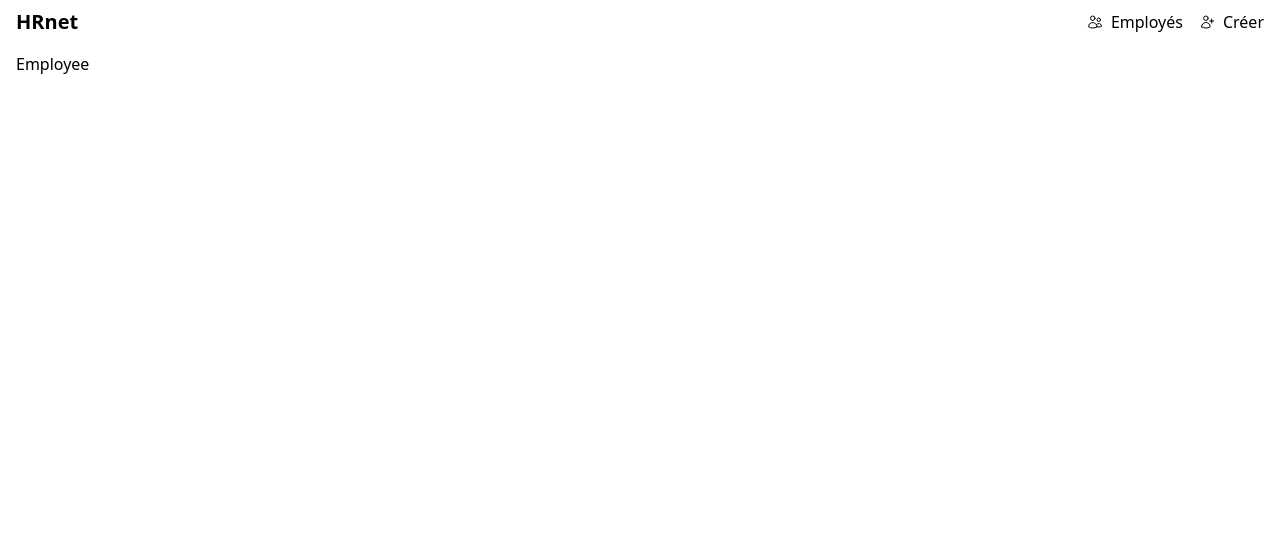
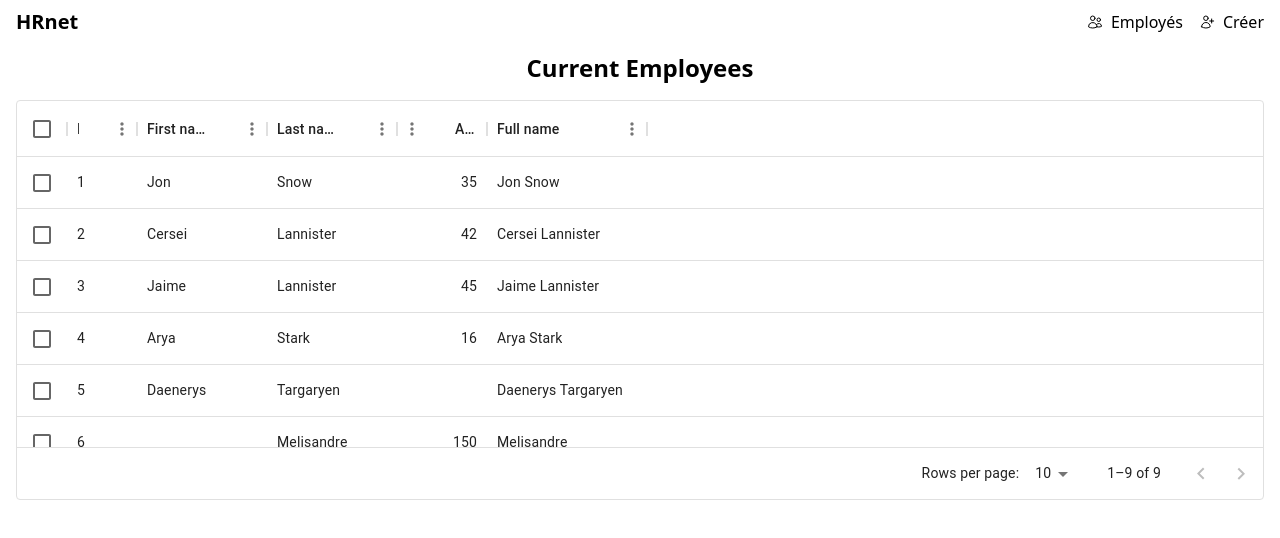
Before and after one commit to erischon/HRnet, a React (Vite) app: page /employee in a window 1280 px wide. Shown: the top 538 px of the page. Built offline with nearby package versions, Linux system fonts and the light colour scheme.

Commit message:
working on MUI Table / Data-grid

```diff
--- a/package.json
+++ b/package.json
@@ -10,6 +10,11 @@
     "preview": "vite preview"
   },
   "dependencies": {
+    "@emotion/react": "^11.11.0",
+    "@emotion/styled": "^11.11.0",
+    "@mui/icons-material": "^5.11.16",
+    "@mui/material": "^5.13.4",
+    "@mui/x-data-grid": "^6.6.0",
     "react": "^18.2.0",
     "react-dom": "^18.2.0",
     "react-hook-form": "^7.44.2",
--- a/src/components/CreateEmployeeForm.jsx
+++ b/src/components/CreateEmployeeForm.jsx
@@ -1,5 +1,5 @@
 import { useForm } from "react-hook-form";
-import { DevTool } from "@hookform/devtools";
+// import { DevTool } from "@hookform/devtools";
 
 import { states } from "../constants/states.list";
 import { departments } from "../constants/departments.list";
@@ -17,7 +17,7 @@
       state: "",
     },
   });
-  const { register, control, handleSubmit, formState } = form;
+  const { register, handleSubmit, formState } = form;
   const { errors } = formState;
 
   const onSubmit = (data) => {
@@ -233,7 +233,7 @@
         </button>
       </form>
 
-      <DevTool control={control} />
+      {/* <DevTool control={control} /> */}
     </>
   );
 }
--- /dev/null
+++ b/src/components/EmployeeTable.jsx
@@ -0,0 +1,54 @@
+import { DataGrid } from "@mui/x-data-grid";
+
+const columns = [
+  { field: "id", headerName: "ID", width: 70 },
+  { field: "firstName", headerName: "First name", width: 130 },
+  { field: "lastName", headerName: "Last name", width: 130 },
+  {
+    field: "age",
+    headerName: "Age",
+    type: "number",
+    width: 90,
+  },
+  {
+    field: "fullName",
+    headerName: "Full name",
+    description: "This column has a value getter and is not sortable.",
+    sortable: false,
+    width: 160,
+    valueGetter: (params) =>
+      `${params.row.firstName || ""} ${params.row.lastName || ""}`,
+  },
+];
+
+const rows = [
+  { id: 1, lastName: "Snow", firstName: "Jon", age: 35 },
+  { id: 2, lastName: "Lannister", firstName: "Cersei", age: 42 },
+  { id: 3, lastName: "Lannister", firstName: "Jaime", age: 45 },
+  { id: 4, lastName: "Stark", firstName: "Arya", age: 16 },
+  { id: 5, lastName: "Targaryen", firstName: "Daenerys", age: null },
+  { id: 6, lastName: "Melisandre", firstName: null, age: 150 },
+  { id: 7, lastName: "Clifford", firstName: "Ferrara", age: 44 },
+  { id: 8, lastName: "Frances", firstName: "Rossini", age: 36 },
+  { id: 9, lastName: "Roxie", firstName: "Harvey", age: 65 },
+];
+
+function EmployeeTable() {
+  return (
+    <div style={{ height: 400, width: "100%" }}>
+      <DataGrid
+        rows={rows}
+        columns={columns}
+        initialState={{
+          pagination: {
+            paginationModel: { page: 0, pageSize: 10 },
+          },
+        }}
+        pageSizeOptions={[10, 25, 50, 100]}
+        checkboxSelection
+      />
+    </div>
+  );
+}
+
+export default EmployeeTable;
--- /dev/null
+++ b/src/data/data.js
@@ -0,0 +1,24 @@
+export const data = [
+  {
+    birthDate: "2023-06-06",
+    city: "test city",
+    department: "Sales",
+    firstName: "test first name",
+    lastName: "test last name",
+    startDate: "2023-06-07",
+    state: "HI",
+    street: "test street",
+    zipCode: "00000",
+  },
+  {
+    birthDate: "2022-06-06",
+    city: "test2 city",
+    department: "Sales",
+    firstName: "test2 first name",
+    lastName: "test2 last name",
+    startDate: "2022-06-07",
+    state: "HI",
+    street: "test2 street",
+    zipCode: "00001",
+  },
+];
--- a/src/pages/Employee-page.jsx
+++ b/src/pages/Employee-page.jsx
@@ -1,4 +1,16 @@
+import EmployeeTable from "../components/EmployeeTable";
+
 function Employee() {
-  return <div>Employee</div>;
+  return (
+    <>
+      <div className="flew w-full ">
+        <h2 className="text-2xl font-semibold text-center mb-4">
+          Current Employees
+        </h2>
+
+        <EmployeeTable />
+      </div>
+    </>
+  );
 }
 export default Employee;
```
Also changed, not shown: 1 other file (tests, documents, lock files or other folders).
